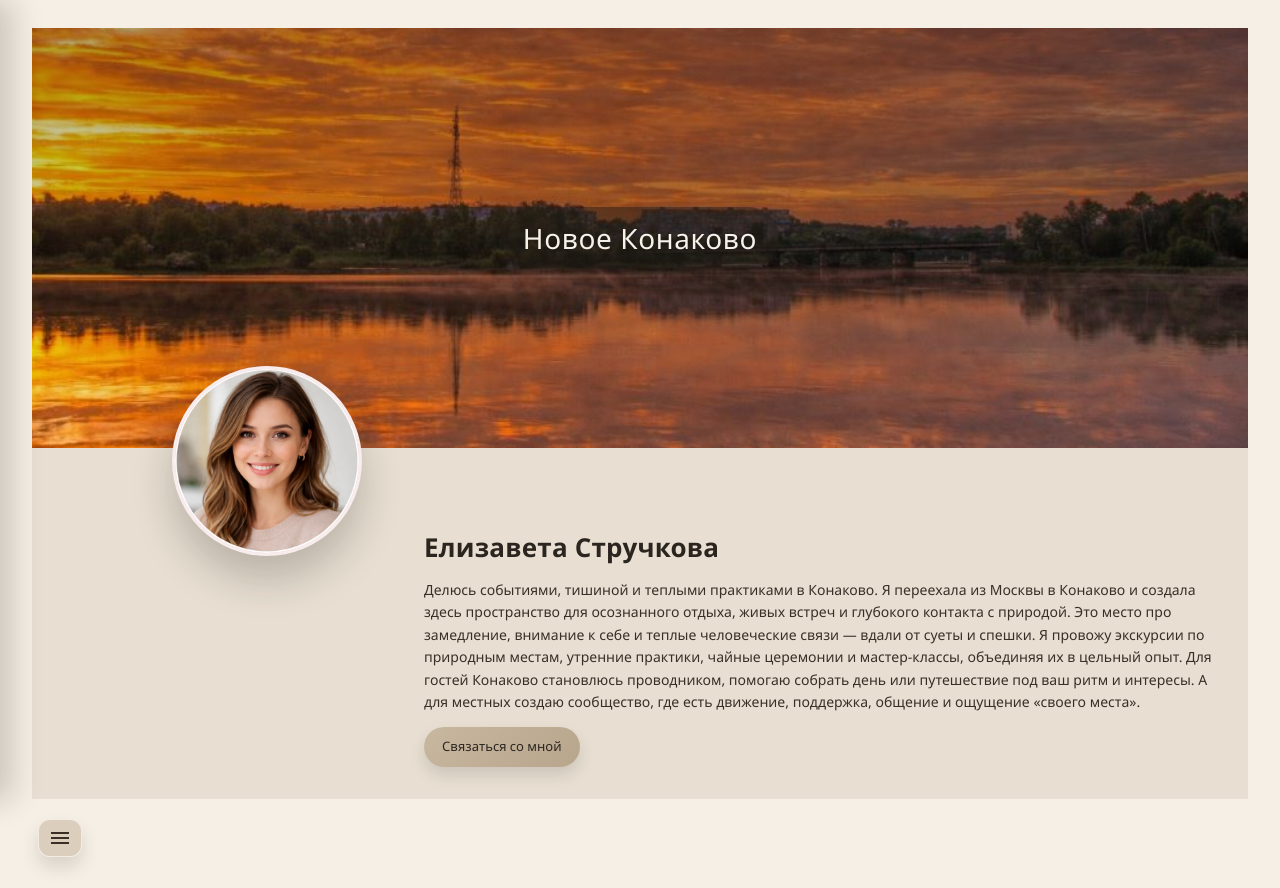
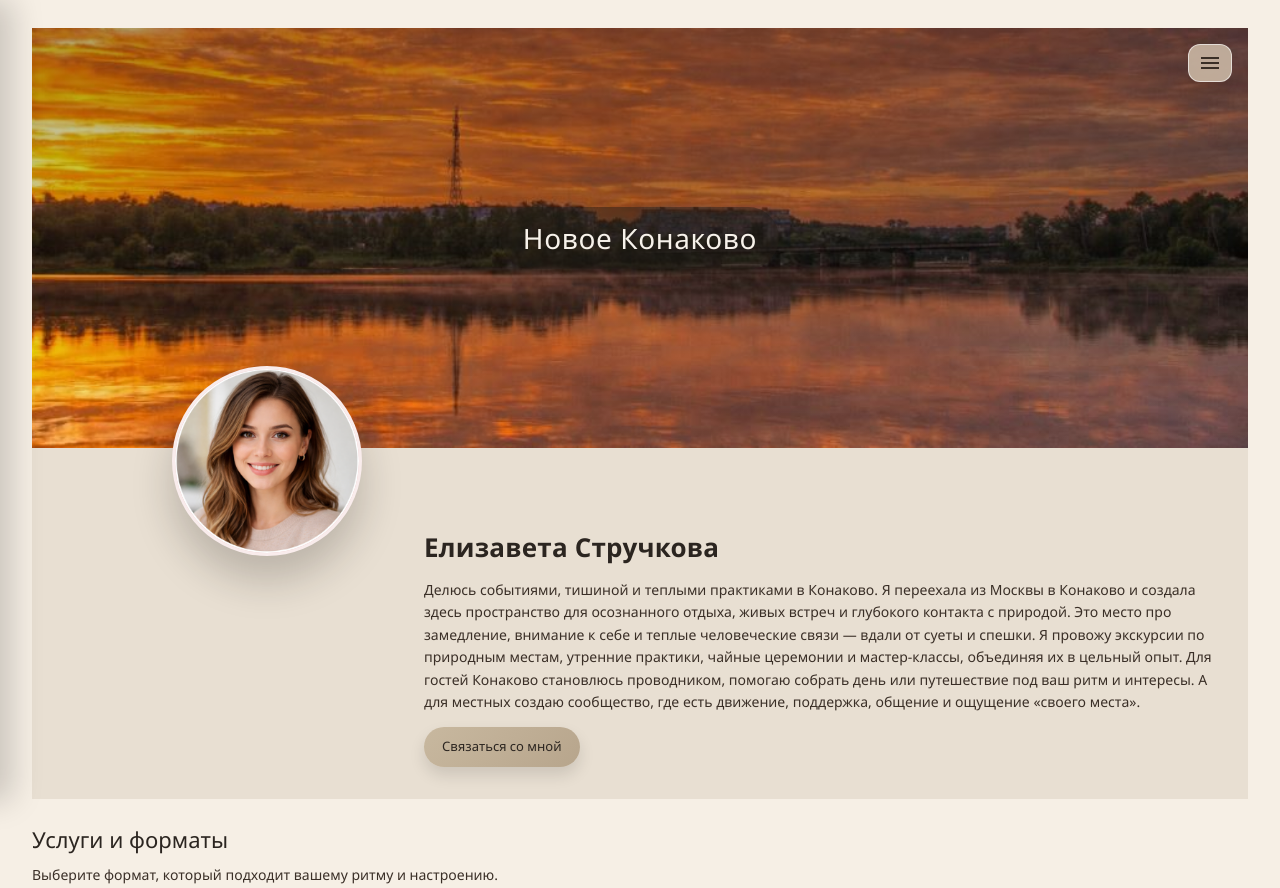
Before and after one commit to m1ke1994/volga, a Vue app: page / in a window 1280 px wide. Shown: the top 888 px of the page. Built offline with nearby package versions, Linux system fonts and the light colour scheme.

Commit message:
меню исправили переместили вверх

```diff
--- a/src/components/Profile/ProfileHero.vue
+++ b/src/components/Profile/ProfileHero.vue
@@ -1,6 +1,7 @@
 <template>
     <div class="hero reveal">
         <div class="hero__top">
+            <BurgerMenuButton class="hero__menu" @toggle="emit('toggle-menu')" />
             <div class="hero__title">Новое Конаково</div>
         </div>
         <div class="hero__bottom">
@@ -18,12 +19,19 @@
     </div>
 </template>
 
+<script setup>
+import BurgerMenuButton from './BurgerMenuButton.vue';
+
+const emit = defineEmits(['toggle-menu']);
+</script>
+
 <style scoped>
 .hero {
     position: relative;
 }
 
 .hero__top {
+    position: relative;
     background: linear-gradient(180deg, rgba(0, 0, 0, 0.3), rgba(0, 0, 0, 0)) , url('/konakovo_lenta.JPG') center/cover no-repeat;
     height: 420px;
     display: flex;
@@ -31,6 +39,12 @@
     justify-content: center;
     padding: 0 16px;
     box-sizing: border-box;
+}
+
+.hero__menu {
+    position: absolute;
+    right: 16px;
+    top: 16px;
 }
 
 .hero__title {
--- a/src/components/Profile/ProfileLayout.vue
+++ b/src/components/Profile/ProfileLayout.vue
@@ -10,8 +10,7 @@
 
         <div class="site-shell">
             <div class="profile-content">
-                <ProfileHero />
-                <BurgerMenuButton class="profile-burger" @toggle="toggleMenu" />
+                <ProfileHero @toggle-menu="toggleMenu" />
                 <ProductGrid />
                 <ReviewsSection />
             </div>
@@ -22,7 +21,6 @@
 <script setup>
 import { onMounted, onUnmounted, ref } from 'vue';
 import ProfileHero from './ProfileHero.vue';
-import BurgerMenuButton from './BurgerMenuButton.vue';
 import ProductGrid from './ProductGrid.vue';
 import ReviewsSection from './ReviewsSection.vue';
 
@@ -35,11 +33,14 @@ const closeMenu = () => {
 };
 
 const menuItems = [
-        '«Братство лосей»',
-        '«Волонтерская программа»',
-        '«Беговая»',
-        '«Беговой клуб»',
-        '«Расписание ежедневных практик»',
+    'Обо мне',
+    'Братство Лосей',
+    'Волонтерские программы',
+    'Беговой Клуб',
+    'Расписание занятий',
+    'Статьи',
+    'Новости',
+    'Контакты',
 ];
 
 const handleKeydown = (event) => {
@@ -99,11 +100,6 @@ onUnmounted(() => {
 .profile-content {
     padding: 28px 32px 48px;
     box-sizing: border-box;
-}
-
-.profile-burger {
-    margin-top: 20px;
-    margin-left: 6px;
 }
 
 .side-menu {
```
